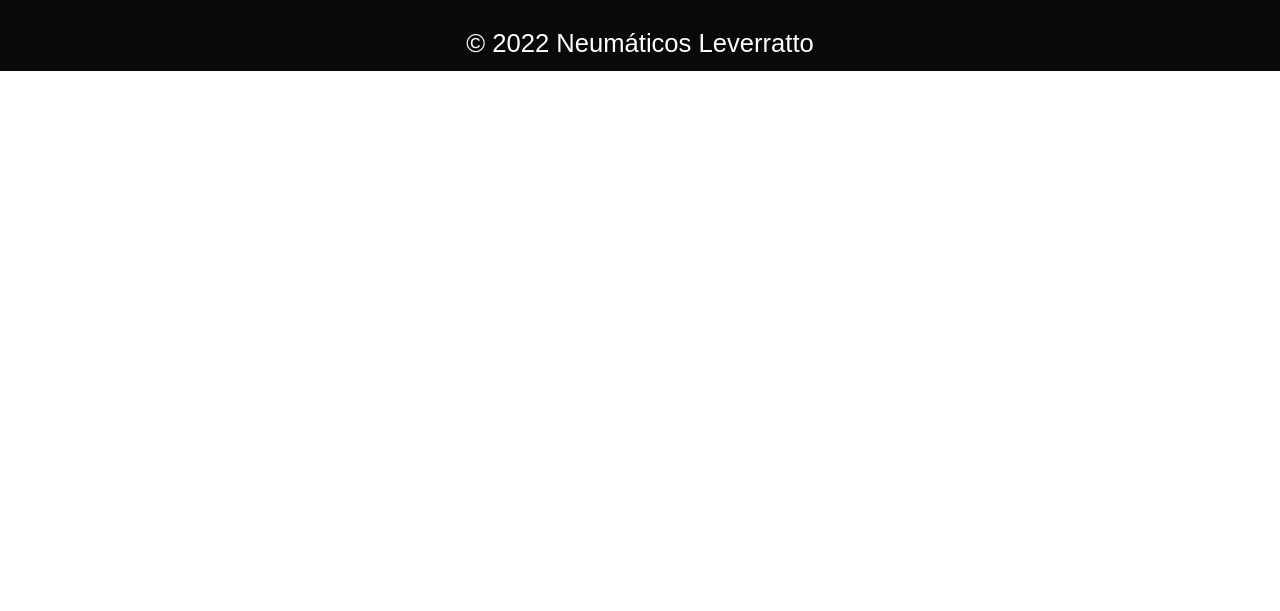
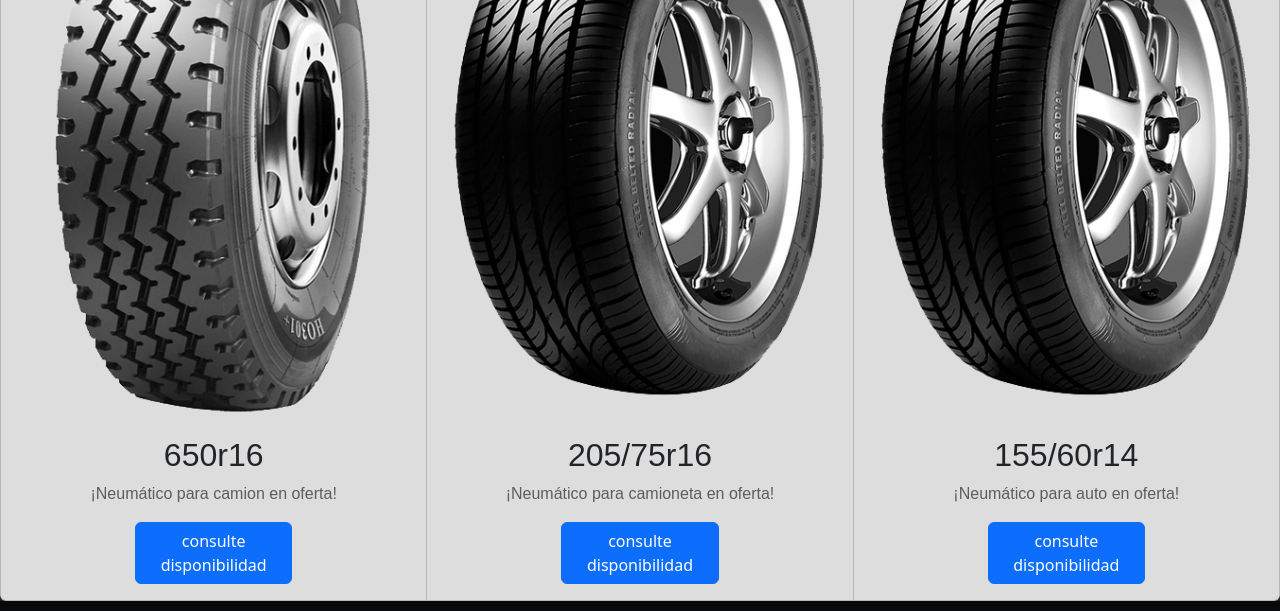
Before and after one commit to maxlevuy/proyecto-neumaticos-leverratto, a website: page pages/promociones.html in a window 1280 px wide. Shown: the part 1240-1851 px from the top of the page. Before the commit the page ends 1311 px from the top, so only its background shows below. Drawn offline with Linux system fonts and the light colour scheme; a web font is replaced by a local one.

Commit message:
the last dance

```diff
--- a/pages/promociones.html
+++ b/pages/promociones.html
@@ -80,6 +80,32 @@
             <span class="visually-hidden">Next</span>
             </button>
         </div>
+        <div class="card-group">
+            <div class="card">
+            <img src="../img/onyxmionca.png" class="card-img-top zoomin" alt="onyxcamion">
+            <div class="card-body">
+                <h2 class="card-title center4 clase2">650r16</h2>
+                <p class="card-text center4 clase2">¡Neumático para camion en oferta!</p>
+                <a href="https://encrypted-tbn0.gstatic.com/images?q=tbn:ANd9GcRdWMg12O83icLQty5uaHlLMTvdkGH2euaOtQ&usqp=CAU" class="btn  btn-primary center2">consulte disponibilidad</a>
+            </div>
+            </div>
+            <div class="card">
+            <img src="../img/onyxauto.png" class="card-img-top zoomin" alt="onixcamioneta">
+            <div class="card-body">
+                <h2 class="card-title center4 clase2">205/75r16</h2>
+                <p class="card-text center4 clase2">¡Neumático para camioneta en oferta!</p>
+                <a href="https://encrypted-tbn0.gstatic.com/images?q=tbn:ANd9GcRdWMg12O83icLQty5uaHlLMTvdkGH2euaOtQ&usqp=CAU" class="btn  btn-primary center2">consulte disponibilidad</a>
+            </div>
+            </div>
+            <div class="card">
+                <img src="../img/onyxauto.png" class="card-img-top zoomin" alt="onixauto">
+                <div class="card-body">
+                    <h2 class="card-title center4 clase2">155/60r14</h2>
+                    <p class="card-text center4 clase2">¡Neumático para auto en oferta!</p>
+                    <a href="https://encrypted-tbn0.gstatic.com/images?q=tbn:ANd9GcRdWMg12O83icLQty5uaHlLMTvdkGH2euaOtQ&usqp=CAU" class="btn  btn-primary center2">consulte disponibilidad</a>
+                </div>
+            </div>
+        </div>
     </main>
     <!--Footer-->
     <footer class="bg-dark text-center text-white">
```
